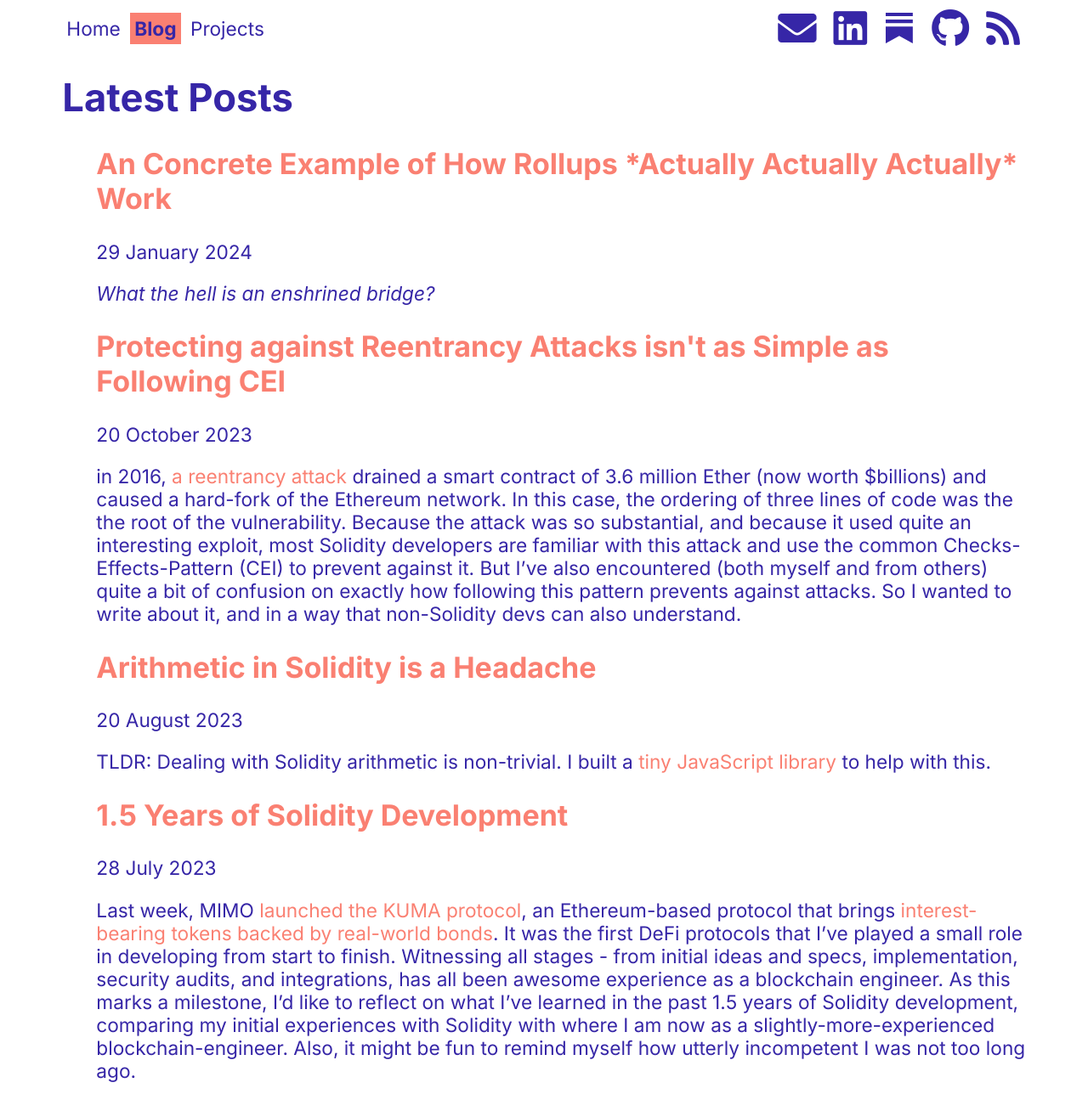
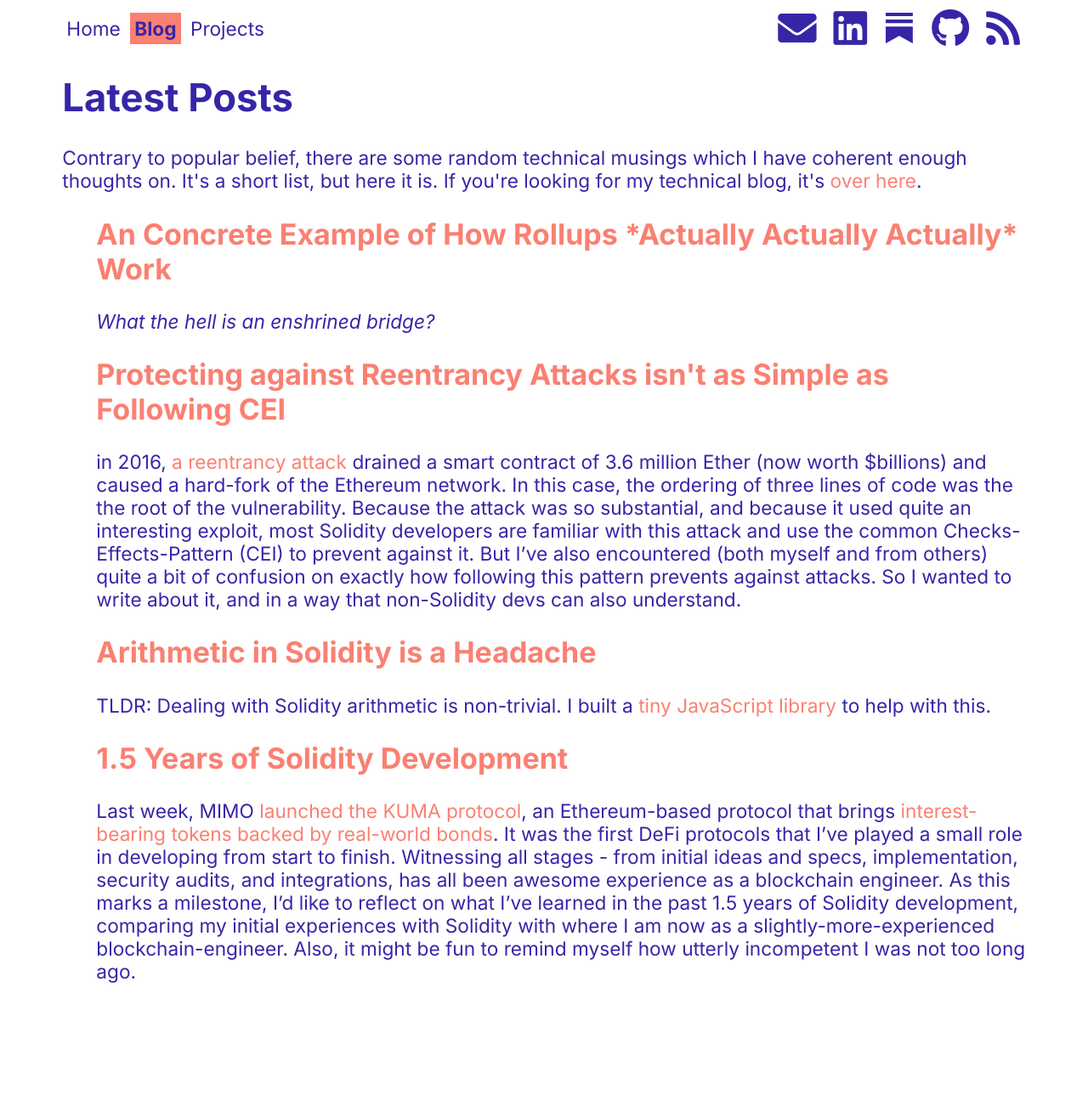
Before and after one commit to RnkSngh/rnksngh.github.io, a Jekyll site: the page built from blog.html, in a window 1280 px wide. Shown: the whole page at 85% size. Built offline with Jekyll 4.4.1, drawn with Linux system fonts in a browser that asks for light colours; some web fonts are replaced; after the commit the page ends 1191 px from its top, so only the background shows below that.

Commit message:
remove blog dates & add blog bio w substack link

```diff
--- a/_layouts/post.html
+++ b/_layouts/post.html
@@ -20,8 +20,8 @@ layout: default
 
 <h1>{{ page.title }}</h1>
 <p>
-  {{ page.date | date_to_string }} {% assign author = site.authors | where:
-  'short_name', page.author | first %} {% if author %} -
+  {% assign author = site.authors | where: 'short_name', page.author | first %}
+  {% if author %}
   <a href="{{ author.url }}">{{ author.name }}</a>
   {% endif %}
 </p>
--- a/blog.html
+++ b/blog.html
@@ -5,11 +5,15 @@ title: Blog
 
 <h1>Latest Posts</h1>
 
+<p>
+  Contrary to popular belief, there are some random technical musings which I have coherent enough thoughts on. It's a short list, but here it is. If you're looking for my technical blog, it's
+  <a href="https://rnksngh.substack.com">over here</a>.
+</p>
+
 <ul>
   {% for post in site.posts %}
   <li>
     <h2><a href="{{ post.url }}">{{ post.title }}</a></h2>
-    <p>{{post.date | date: "%-d %B %Y"}}</p>
     {{ post.excerpt }}
   </li>
   {% endfor %}
```
